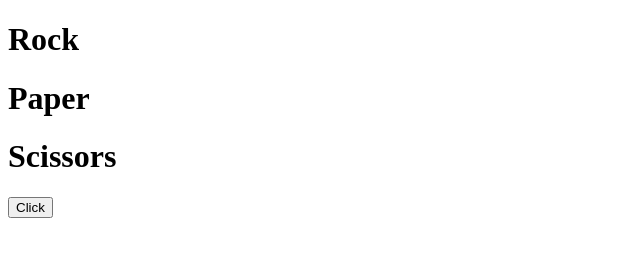
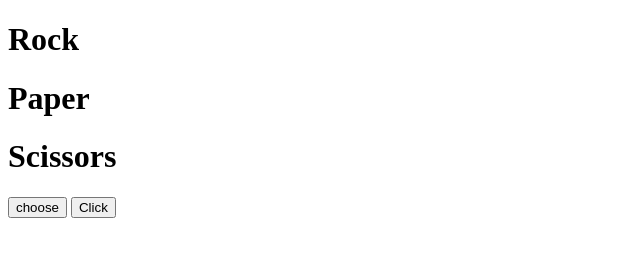
Before and after one commit to Rajat-web-server/Rock-Paper-Scissors, a plain HTML site: page index.html in a window 1280 px wide. Shown: the whole page, without its empty margins (0-640 px from the left). Drawn offline with Linux system fonts and the light colour scheme.

Commit message:
userChoice added

```diff
--- a/index.html
+++ b/index.html
@@ -9,6 +9,7 @@
     <h1>Rock</h1>
     <h1>Paper</h1>
     <h1>Scissors</h1>
+    <button onclick="userChoice()">choose</button>
     <button onclick="computer()">Click</button>
     <script src="script.js"></script>
 
--- a/script.js
+++ b/script.js
@@ -15,3 +15,8 @@ function computer() {
     }
     console.log(getComputerChoice);
 }
+
+function userChoice(){
+  let user = prompt("Choose between rock, paper, scissor")
+console.log(user);
+}
```
